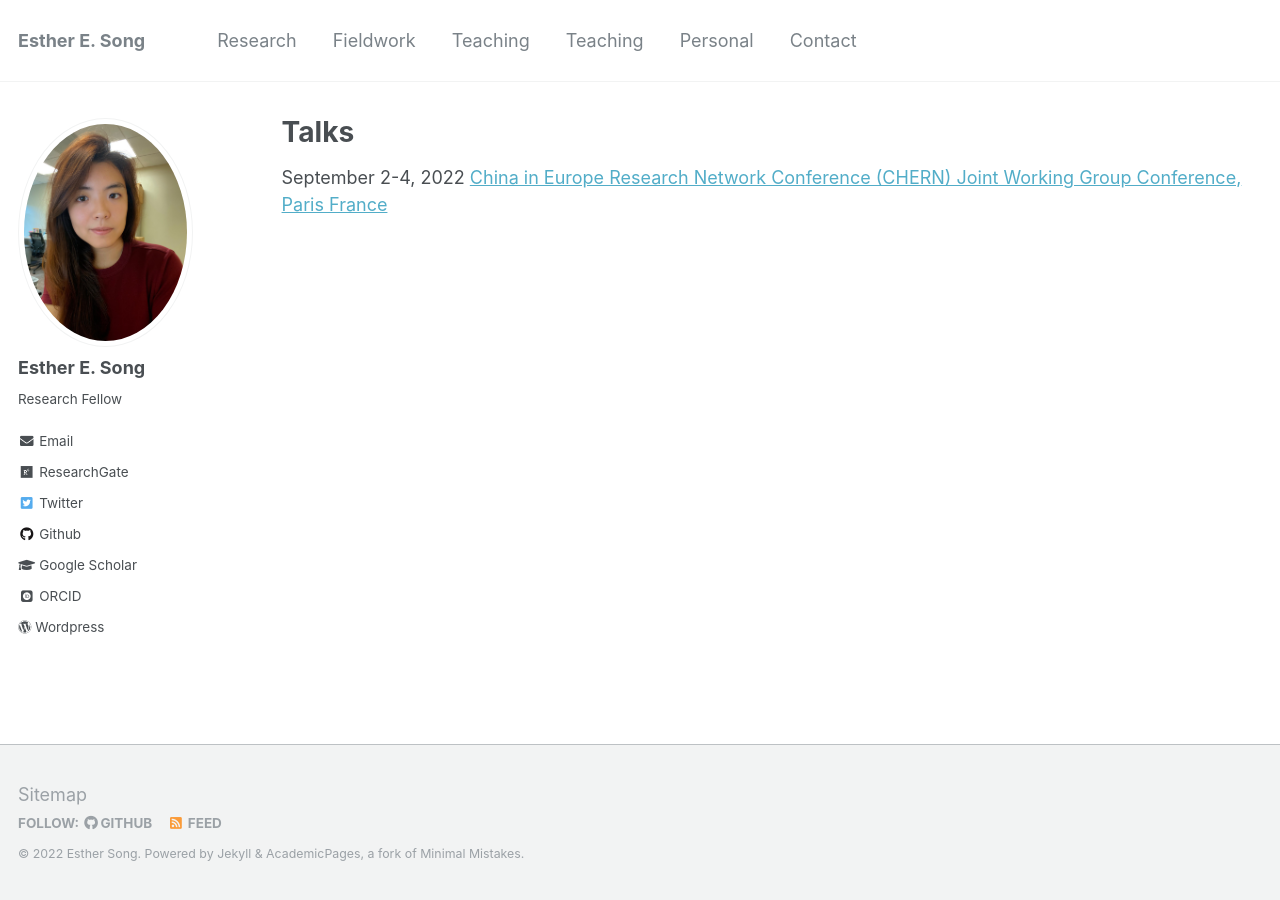
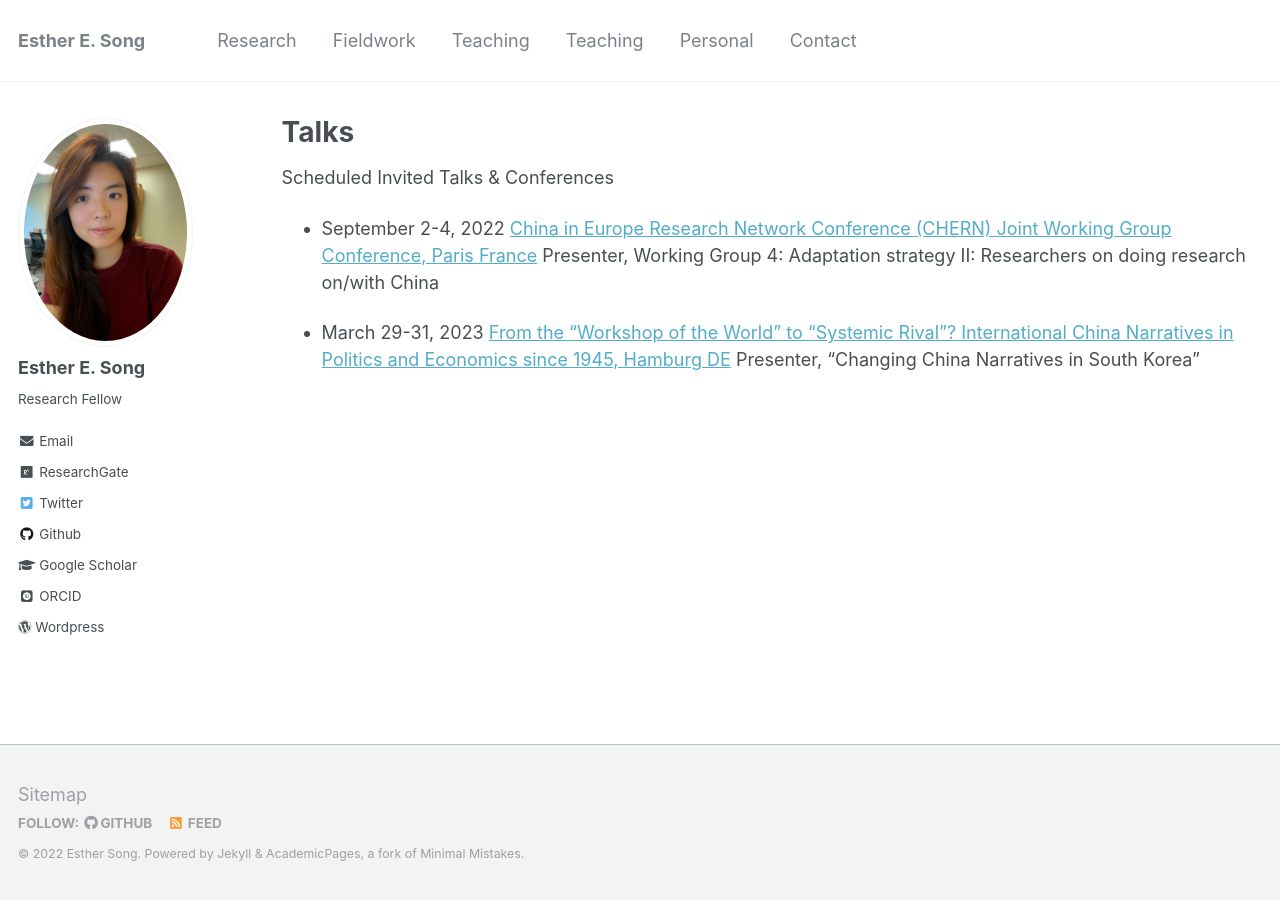
Before and after one commit to ehsong/ehsong.github.io, a Jekyll site: the page built from _pages/talks.md, in a window 1280 px wide. Built offline with Jekyll 4.4.1, drawn with Linux system fonts in a browser that asks for light colours; some web fonts are replaced.

Commit message:
Update talks.md

```diff
--- a/_pages/talks.md
+++ b/_pages/talks.md
@@ -7,5 +7,11 @@ author_profile: true
 
 {% include base_path %}
 
-September 2-4, 2022
+Scheduled Invited Talks & Conferences
+
+- September 2-4, 2022
 [China in Europe Research Network Conference (CHERN) Joint Working Group Conference, Paris France](https://china-in-europe.net/chern-joint-working-group-conference-in-september-2022-at-inalco-paris/)
+Presenter, Working Group 4: Adaptation strategy II: Researchers on doing research on/with China
+
+- March 29-31, 2023 [From the “Workshop of the World” to “Systemic Rival”? International China Narratives in Politics and Economics since 1945, Hamburg DE](https://www.helmut-schmidt.de/en/)
+Presenter, "Changing China Narratives in South Korea"
```
